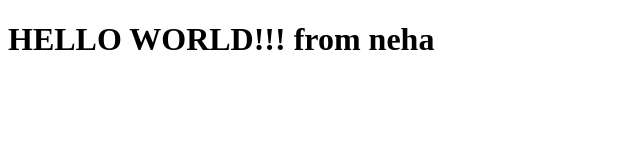
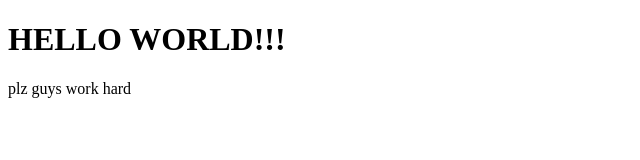
Before and after one commit to NEHA-MOUJ/fabel_haft, a plain HTML site: page index.html in a window 1280 px wide. Shown: the whole page, without its empty margins (0-640 px from the left). Drawn offline with Linux system fonts and the light colour scheme.

Commit message:
update index.html

```diff
--- a/index.html
+++ b/index.html
@@ -6,6 +6,7 @@
     <title> fabel haft first deployment </title>
 </head>
 <body>
-    <h1> HELLO WORLD!!! from neha   </h1>
+    <h1> HELLO WORLD!!!    </h1>
+    <p> plz guys work hard</p>
 </body>
 </html>
```
